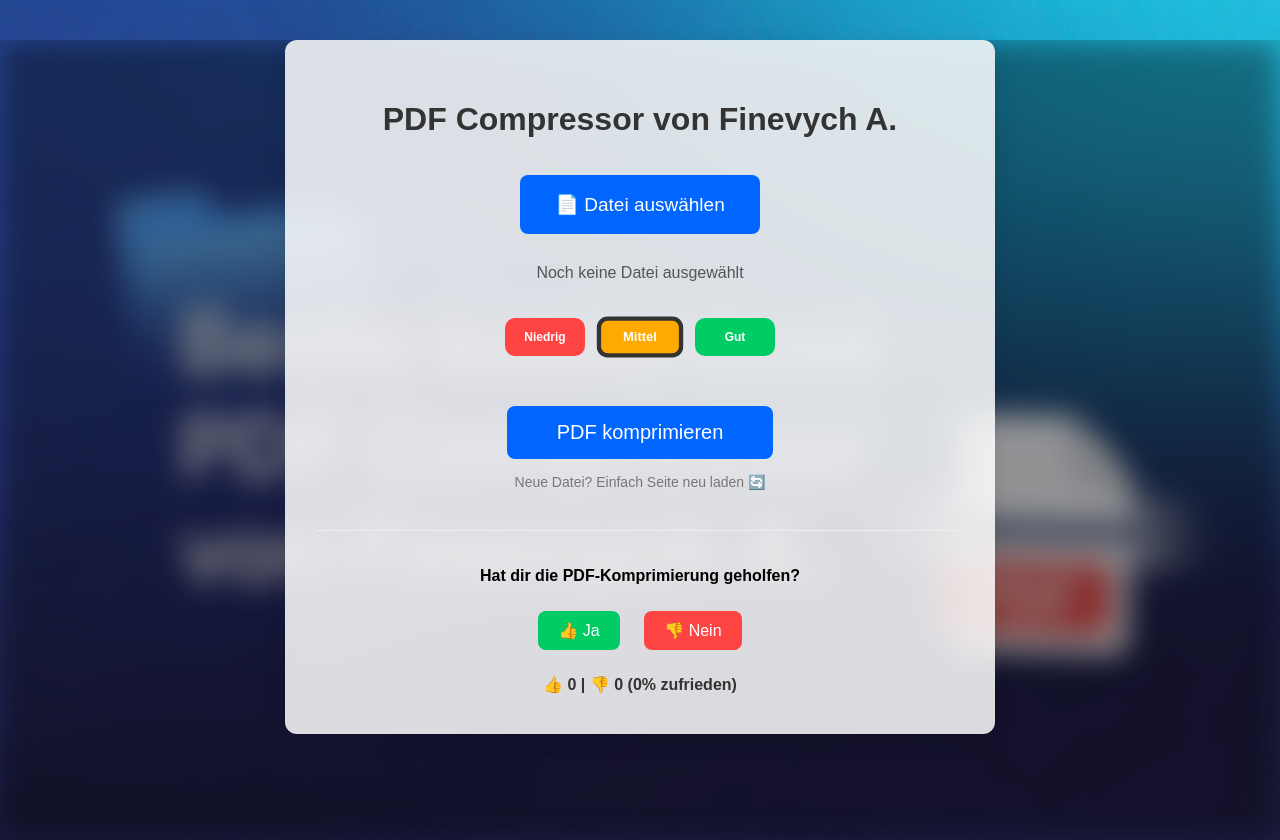
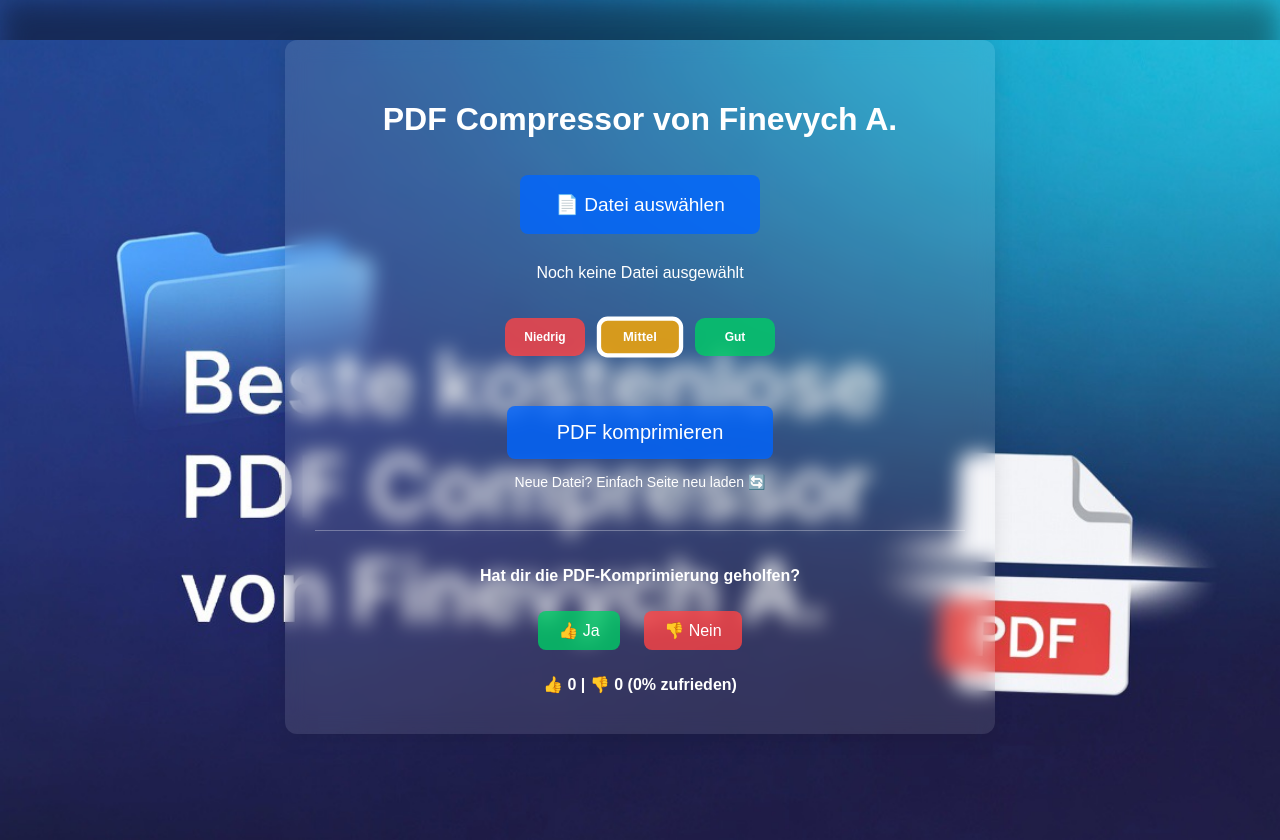
Before and after one commit to fin325/pdf-compressor-web, a Flask app: page / in a window 1280 px wide. Run offline with Flask 3, Linux system fonts and the light colour scheme; data that the repository does not hold is empty; some libraries are stand-ins or nearby versions.

Commit message:
Update index.html
Glass

```diff
--- a/templates/index.html
+++ b/templates/index.html
@@ -5,67 +5,70 @@
 <meta name="viewport" content="width=device-width, initial-scale=1.0">
 <title>{{ title }} von Finevych A.</title>
 <style>
-    /* ===== Фон с blur ===== */
-    body {
+    /* ===== Фон ===== */
+    html, body {
+        margin: 0;
+        padding: 0;
+        height: 100%;
+        min-height: 100vh;
         font-family: Arial, sans-serif;
         text-align: center;
-        margin: 0;
-        padding: 0;
-        min-height: 100vh;
         background: url("https://raw.githack.com/fin325/pdf-compressor-web/main/static/bg.JPG") center/cover no-repeat fixed;
         position: relative;
     }
 
-    /* стеклянный blur overlay */
+    /* overlay для blur (чтобы фон был виден сквозь контейнер) */
     body::before {
         content: "";
-        position: absolute;
+        position: fixed;
         top:0; left:0;
-        width:100%; min-height:100%;
+        width:100%; height:100%;
         backdrop-filter: blur(15px) brightness(0.6);
         z-index: -1;
     }
 
-    /* ===== Контейнер ===== */
+    /* ===== Передний стеклянный контейнер ===== */
     .container {
         max-width: 650px;
         margin: 40px auto;
-        background: rgba(255,255,255,0.85); /* полупрозрачное стекло */
+        background: rgba(255,255,255,0.1); /* почти прозрачный */
         padding: 40px 30px;
         border-radius: 12px;
         box-shadow: 0 4px 20px rgba(0,0,0,0.1);
         backdrop-filter: blur(10px);
+        color: white; /* текст белый */
     }
 
-    h1 { color: #333; }
+    h1 { color: white; }
+
     input[type="file"] { display: none; }
 
     .custom-file-upload {
         display: inline-block;
         padding: 18px 35px;
         font-size: 19px;
-        background-color: #0066ff;
+        background-color: rgba(0,102,255,0.8);
         color: white;
         border-radius: 8px;
         cursor: pointer;
         margin: 15px 0;
         transition: background 0.3s;
     }
-    .custom-file-upload:hover { background-color: #0052cc; }
+    .custom-file-upload:hover { background-color: rgba(0,82,204,0.8); }
 
-    #file-name { margin: 15px 0 30px 0; font-size: 16px; color: #555; min-height: 24px; }
+    #file-name { margin: 15px 0 30px 0; font-size: 16px; min-height: 24px; color: white; }
 
     .quality-buttons { display: flex; justify-content: center; gap: 15px; flex-wrap: wrap; margin: 30px 0; }
     .quality-btn { padding: 8px 16px; font-size: 12px; border: none; border-radius: 10px; cursor: pointer; font-weight: bold; min-width: 80px; transition: transform 0.2s; }
-    .low { background-color: #ff4444; color: white; }
-    .medium { background-color: #ffaa00; color: white; }
-    .high { background-color: #00cc66; color: white; }
-    .quality-btn.active { border: 4px solid #333; transform: scale(1.08); }
+    .low { background-color: rgba(255,68,68,0.8); color: white; }
+    .medium { background-color: rgba(255,170,0,0.8); color: white; }
+    .high { background-color: rgba(0,204,102,0.8); color: white; }
+    .quality-btn.active { border: 4px solid white; transform: scale(1.08); }
 
     button[type="submit"] {
         padding: 15px 50px;
         font-size: 20px;
-        background-color: #0066ff;
+        background-color: rgba(0,102,255,0.8);
         color: white;
         border: none;
         border-radius: 8px;
@@ -73,19 +76,19 @@
         margin-top: 20px;
         transition: background 0.3s, transform 0.2s;
     }
-    button[type="submit"]:hover { background-color: #0052cc; transform: scale(1.02); }
+    button[type="submit"]:hover { background-color: rgba(0,82,204,0.8); transform: scale(1.02); }
 
     .loading {
         display: none;
         margin: 25px auto;
         padding: 15px 30px;
-        background-color: rgba(240,240,240,0.9);
+        background-color: rgba(255,255,255,0.2);
         border-radius: 8px;
         font-size: 18px;
-        color: #555;
+        color: white;
     }
 
-    .feedback { margin-top: 40px; padding-top: 20px; border-top: 1px solid #eee; }
+    .feedback { margin-top: 40px; padding-top: 20px; border-top: 1px solid rgba(255,255,255,0.3); }
     .feedback button {
         padding: 10px 20px;
         font-size: 16px;
@@ -95,14 +98,13 @@
         cursor: pointer;
         transition: all 0.3s;
     }
-    .like-btn { background-color: #00cc66; color: white; }
-    .dislike-btn { background-color: #ff4444; color: white; }
+    .like-btn { background-color: rgba(0,204,102,0.8); color: white; }
+    .dislike-btn { background-color: rgba(255,68,68,0.8); color: white; }
 
-    #feedback-result { margin-top: 15px; font-size: 16px; color: #333; font-weight: bold; }
+    #feedback-result { margin-top: 15px; font-size: 16px; color: white; font-weight: bold; }
     .feedback button:disabled { opacity: 0.5; cursor: not-allowed; transform: none !important; }
 
-    /* подсказка загрузки новой PDF */
-    .reload-hint { margin-top:15px; font-size:14px; color:#777; }
+    .reload-hint { margin-top:15px; font-size:14px; color:white; }
 </style>
 </head>
 <body>
@@ -125,9 +127,7 @@
         <button type="submit" id="submitBtn">PDF komprimieren</button>
     </form>
 
-    <p class="reload-hint">
-        Neue Datei? Einfach Seite neu laden 🔄
-    </p>
+    <p class="reload-hint">Neue Datei? Einfach Seite neu laden 🔄</p>
 
     <div id="loading" class="loading">PDF wird komprimiert... Bitte warten</div>
 
@@ -158,8 +158,6 @@
     };
 });
 
-// ==========================
-// имя файла + размер
 document.getElementById('pdf_file').onchange = (e) => {
     if (e.target.files.length > 0) {
         const file = e.target.files[0];
@@ -169,13 +167,11 @@
     }
 };
 
-// лоадер
 form.onsubmit = () => {
     submitBtn.style.display = 'none';
     loadingDiv.style.display = 'block';
 };
 
-// ==========================
 // feedback
 async function sendFeedback(action) {
     try {
@@ -211,22 +207,19 @@
     dislikeBtn.style.transform = "scale(1)";
 
     if (userChoice === 'like') {
-        likeBtn.style.boxShadow = "0 0 0 3px #333";
+        likeBtn.style.boxShadow = "0 0 0 3px white";
         likeBtn.style.transform = "scale(1.05)";
     } else if (userChoice === 'dislike') {
-        dislikeBtn.style.boxShadow = "0 0 0 3px #333";
+        dislikeBtn.style.boxShadow = "0 0 0 3px white";
         dislikeBtn.style.transform = "scale(1.05)";
     }
 }
 
-// загрузка статистики
 fetch("/feedback")
     .then(res => res.json())
     .then(data => updateUI(data))
     .catch(() => document.getElementById("feedback-result").innerText = "Statistik nicht verfügbar");
 
-// ==========================
-// расчет размеров
 function updateEstimatedSizes(originalSize) {
     const originalMB = originalSize / 1000000;
     const qualities = [
```
